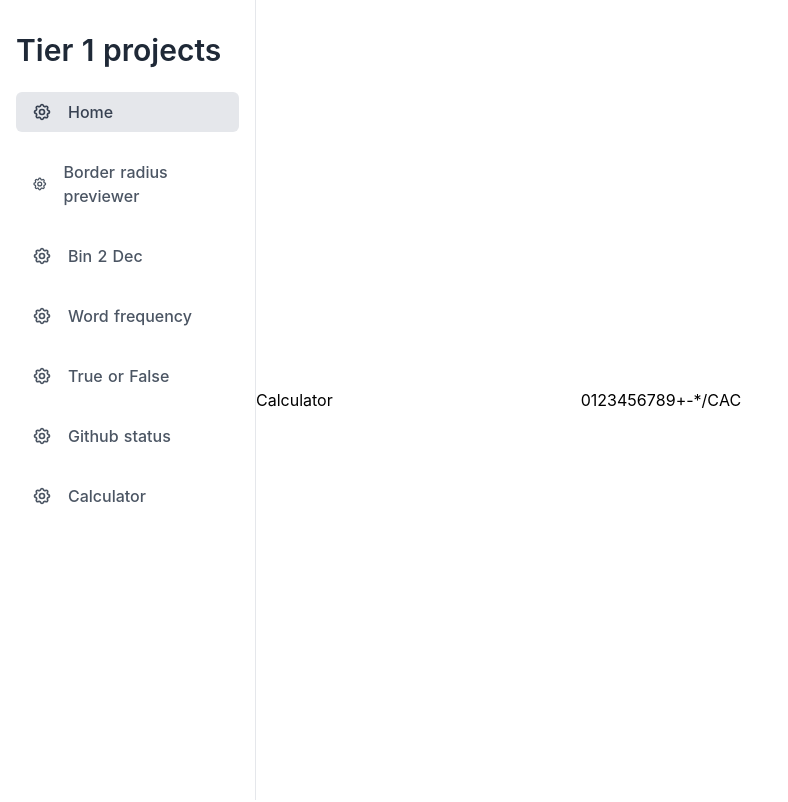
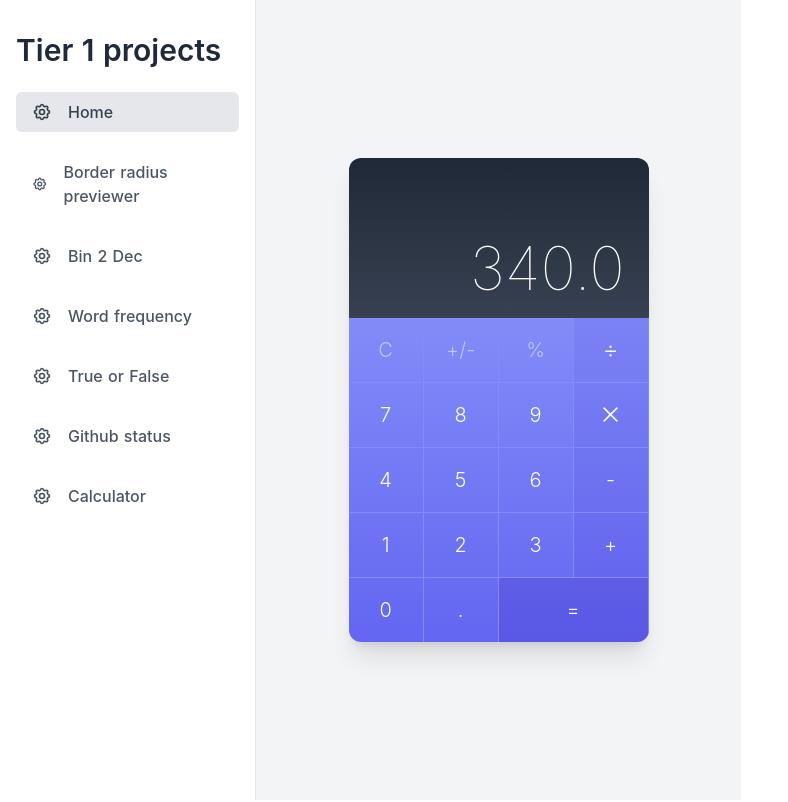
Before and after one commit to Matej-ch/vue-small-projects, a Nuxt app: page /calc in a window 1280 px wide. Shown: the top 802 px of the page, without its empty margins (0-788 px from the left). Built offline with nearby package versions, Linux system fonts and the light colour scheme.

Commit message:
calculator design

```diff
--- a/components/Calculator.vue
+++ b/components/Calculator.vue
@@ -1,4 +1,146 @@
 <template>
+
+    <div class="min-w-screen min-h-screen bg-gray-100 flex items-center justify-center px-5 py-5">
+        <div class="w-full mx-auto rounded-xl bg-gray-100 shadow-xl text-gray-800 relative overflow-hidden"
+             style="max-width:300px">
+            <div class="w-full h-40 bg-gradient-to-b from-gray-800 to-gray-700 flex items-end text-right">
+                <div class="w-full py-5 px-6 text-6xl text-white font-thin">340.0</div>
+            </div>
+
+            <div class="w-full bg-gradient-to-b from-indigo-400 to-indigo-500">
+
+                <div class="flex w-full">
+                    <div class="w-1/4 border-r border-b border-indigo-400">
+                        <button
+                            class="w-full h-16 outline-none focus:outline-none hover:bg-indigo-700 hover:bg-opacity-20 text-white text-opacity-50 text-xl font-light">
+                            C
+                        </button>
+                    </div>
+                    <div class="w-1/4 border-r border-b border-indigo-400">
+                        <button
+                            class="w-full h-16 outline-none focus:outline-none hover:bg-indigo-700 hover:bg-opacity-20 text-white text-opacity-50 text-xl font-light">
+                            +/-
+                        </button>
+                    </div>
+                    <div class="w-1/4 border-r border-b border-indigo-400">
+                        <button
+                            class="w-full h-16 outline-none focus:outline-none hover:bg-indigo-700 hover:bg-opacity-20 text-white text-opacity-50 text-xl font-light">
+                            %
+                        </button>
+                    </div>
+                    <div class="w-1/4 border-r border-b border-indigo-400">
+                        <button
+                            class="w-full h-16 outline-none focus:outline-none bg-indigo-700 bg-opacity-10 hover:bg-opacity-20 text-white text-2xl font-light">
+                            ÷
+                        </button>
+                    </div>
+                </div>
+
+                <div class="flex w-full">
+                    <div class="w-1/4 border-r border-b border-indigo-400">
+                        <button
+                            class="w-full h-16 outline-none focus:outline-none hover:bg-indigo-700 hover:bg-opacity-20 text-white text-xl font-light">
+                            7
+                        </button>
+                    </div>
+                    <div class="w-1/4 border-r border-b border-indigo-400">
+                        <button
+                            class="w-full h-16 outline-none focus:outline-none hover:bg-indigo-700 hover:bg-opacity-20 text-white text-xl font-light">
+                            8
+                        </button>
+                    </div>
+                    <div class="w-1/4 border-r border-b border-indigo-400">
+                        <button
+                            class="w-full h-16 outline-none focus:outline-none hover:bg-indigo-700 hover:bg-opacity-20 text-white text-xl font-light">
+                            9
+                        </button>
+                    </div>
+                    <div class="w-1/4 border-r border-b border-indigo-400">
+                        <button
+                            class="w-full h-16 outline-none focus:outline-none bg-indigo-700 bg-opacity-10 hover:bg-opacity-20 text-white text-xl font-light">
+                            ⨉
+                        </button>
+                    </div>
+                </div>
+
+                <div class="flex w-full">
+                    <div class="w-1/4 border-r border-b border-indigo-400">
+                        <button
+                            class="w-full h-16 outline-none focus:outline-none hover:bg-indigo-700 hover:bg-opacity-20 text-white text-xl font-light">
+                            4
+                        </button>
+                    </div>
+                    <div class="w-1/4 border-r border-b border-indigo-400">
+                        <button
+                            class="w-full h-16 outline-none focus:outline-none hover:bg-indigo-700 hover:bg-opacity-20 text-white text-xl font-light">
+                            5
+                        </button>
+                    </div>
+                    <div class="w-1/4 border-r border-b border-indigo-400">
+                        <button
+                            class="w-full h-16 outline-none focus:outline-none hover:bg-indigo-700 hover:bg-opacity-20 text-white text-xl font-light">
+                            6
+                        </button>
+                    </div>
+                    <div class="w-1/4 border-r border-b border-indigo-400">
+                        <button
+                            class="w-full h-16 outline-none focus:outline-none bg-indigo-700 bg-opacity-10 hover:bg-opacity-20 text-white text-xl font-light">
+                            -
+                        </button>
+                    </div>
+                </div>
+                <div class="flex w-full">
+                    <div class="w-1/4 border-r border-b border-indigo-400">
+                        <button
+                            class="w-full h-16 outline-none focus:outline-none hover:bg-indigo-700 hover:bg-opacity-20 text-white text-xl font-light">
+                            1
+                        </button>
+                    </div>
+                    <div class="w-1/4 border-r border-b border-indigo-400">
+                        <button
+                            class="w-full h-16 outline-none focus:outline-none hover:bg-indigo-700 hover:bg-opacity-20 text-white text-xl font-light">
+                            2
+                        </button>
+                    </div>
+                    <div class="w-1/4 border-r border-b border-indigo-400">
+                        <button
+                            class="w-full h-16 outline-none focus:outline-none hover:bg-indigo-700 hover:bg-opacity-20 text-white text-xl font-light">
+                            3
+                        </button>
+                    </div>
+                    <div class="w-1/4 border-r border-b border-indigo-400">
+                        <button
+                            class="w-full h-16 outline-none focus:outline-none bg-indigo-700 bg-opacity-10 hover:bg-opacity-20 text-white text-xl font-light">
+                            +
+                        </button>
+                    </div>
+                </div>
+                <div class="flex w-full">
+                    <div class="w-1/4 border-r border-indigo-400">
+                        <button
+                            class="w-full h-16 outline-none focus:outline-none hover:bg-indigo-700 hover:bg-opacity-20 text-white text-xl font-light">
+                            0
+                        </button>
+                    </div>
+                    <div class="w-1/4 border-r border-indigo-400">
+                        <button
+                            class="w-full h-16 outline-none focus:outline-none hover:bg-indigo-700 hover:bg-opacity-20 text-white text-xl font-light">
+                            .
+                        </button>
+                    </div>
+                    <div class="w-2/4 border-r border-indigo-400">
+                        <button
+                            class="w-full h-16 outline-none focus:outline-none bg-indigo-700 bg-opacity-30 hover:bg-opacity-40 text-white text-xl font-light">
+                            =
+                        </button>
+                    </div>
+                </div>
+
+            </div>
+
+        </div>
+    </div>
+
     <div class="container">
         Calculator
 
--- a/components/Navbar.vue
+++ b/components/Navbar.vue
@@ -110,9 +110,9 @@
 </template>
 
 <script setup>
-import {useNavbarStore} from "../stores/navbarStore";
+/*import {useNavbarStore} from "../stores/navbarStore";
 
-const navbar = useNavbarStore();
+const navbar = useNavbarStore();*/
 
 </script>
 
```
